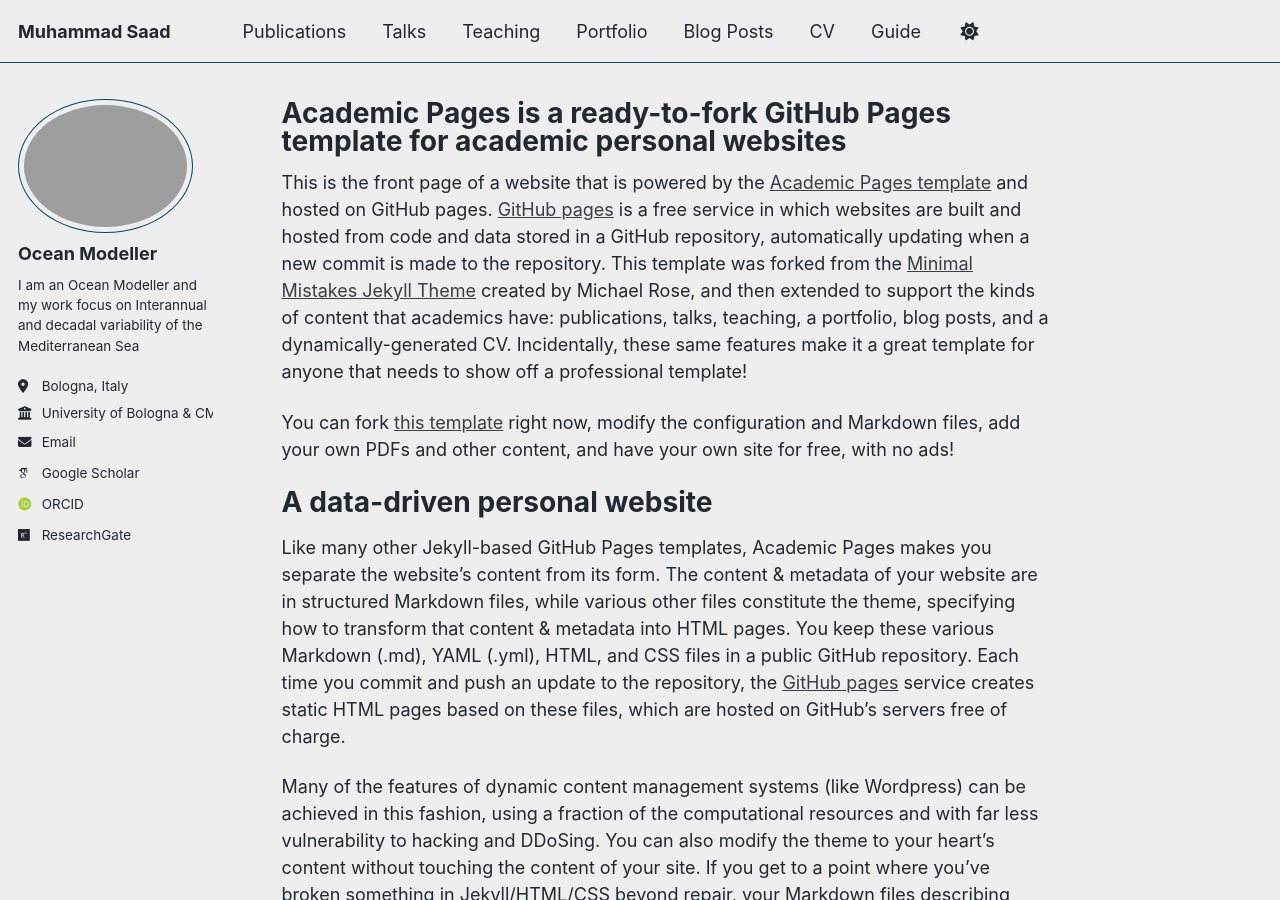
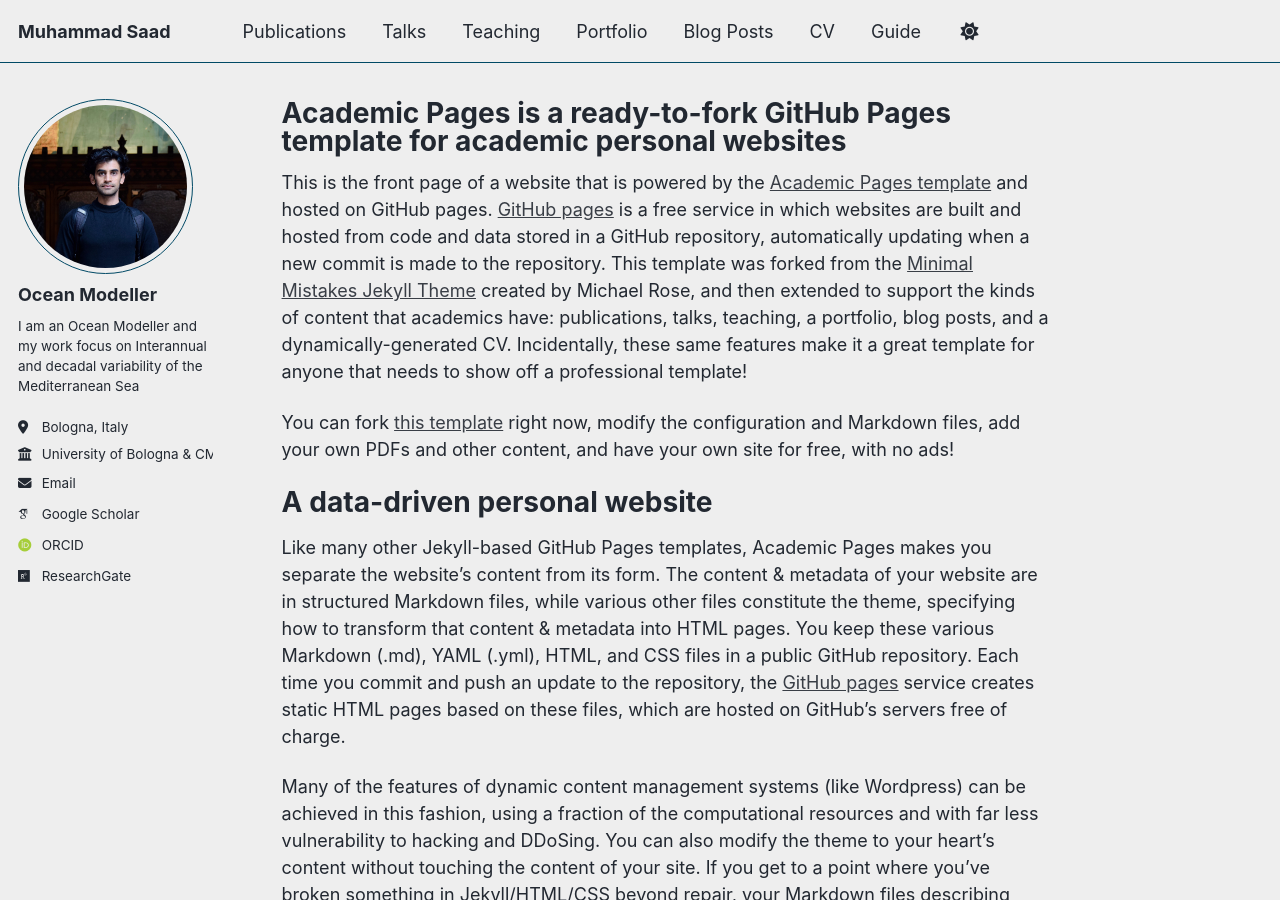
Before and after one commit to northernmarmott-ops/acad, a Jekyll site: the page built from _pages/about.md, in a window 1280 px wide and 900 px high. Built offline with Jekyll 4.4.1, drawn with Linux system fonts in a browser that asks for light colours; some web fonts are replaced; a script bundle is joined from its source files by our own code; library files that are not in the unit come from our copies.

Commit message:
Update _config.yml

```diff
--- a/_config.yml
+++ b/_config.yml
@@ -23,7 +23,7 @@ repository               : "academicpages/academicpages.github.io"
 #               Additional customization can be done by editing /_includes/author-profile.html
 author:
   # Biographic information
-  avatar           : "photo_saad.jpeg"
+  avatar           : "photosaad.jpeg"
   name             : "Ocean Modeller"
   #pronouns         : # example: "she/her"
   bio              : "I am an Ocean Modeller and my work focus on Interannual and decadal variability of the Mediterranean Sea"
```
